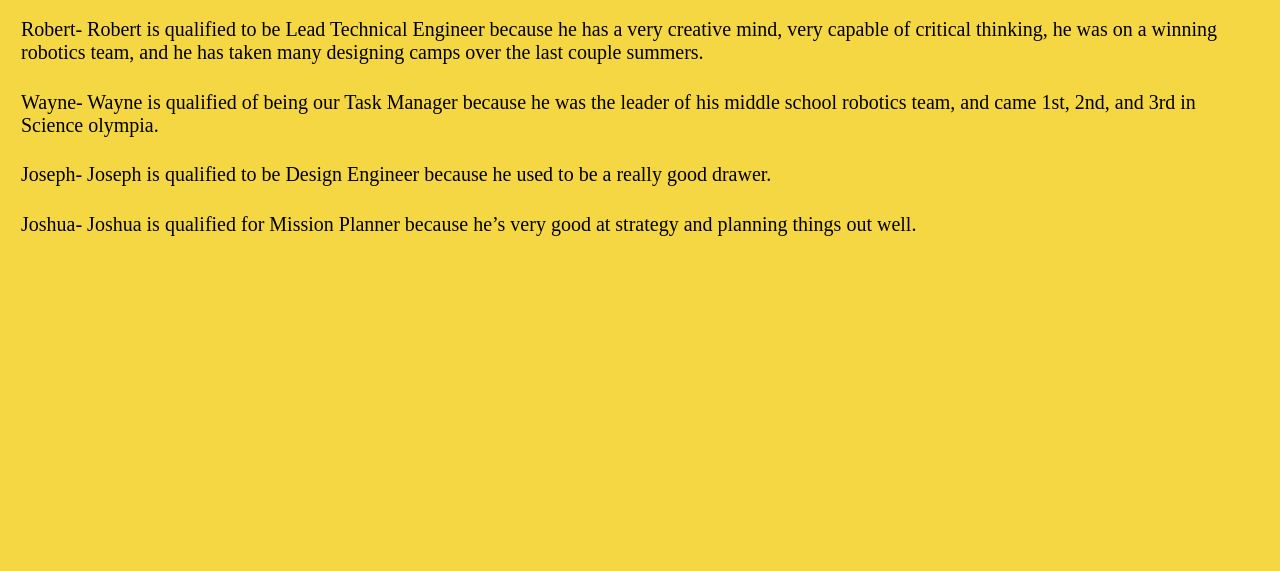
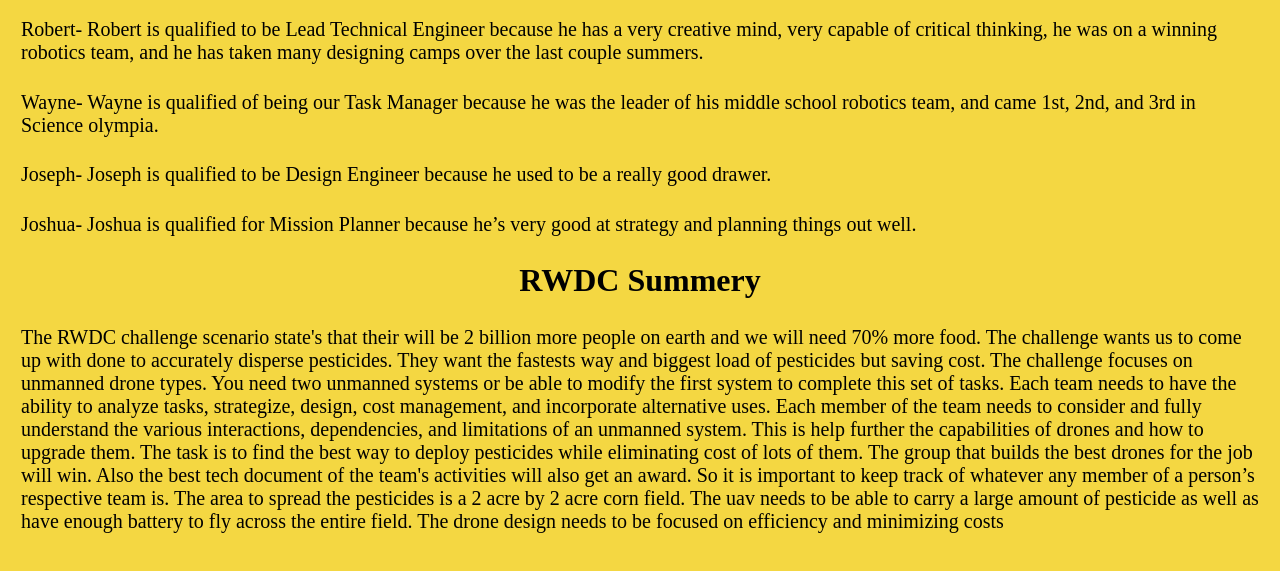
Before and after one commit to TeamHud/TeamHud.github.io, a plain HTML site: page index.html in a window 1280 px wide. Shown: the part 495-1066 px from the top of the page. Drawn offline with Linux system fonts and the light colour scheme.

Commit message:
Add files via upload

```diff
--- a/index.html
+++ b/index.html
@@ -37,6 +37,11 @@ Design Engineer- Joseph<br>
 <h2 class="subtext">Wayne- Wayne is qualified of being our Task Manager because he was the leader of his middle school robotics team, and came 1st, 2nd, and 3rd in Science olympia.</h2>
     <h2 class="subtext">Joseph- Joseph is qualified to be Design Engineer because he used to be a really good drawer.</h2>
 <h2 class="subtext">Joshua- Joshua is qualified for Mission Planner because he’s very good at strategy and planning things out well.</h2>
+    <h1 class="subtit">RWDC Summery</h1>
+    <h2 class="subtext">The RWDC challenge scenario state's that their will be 2 billion more people on earth and we will need 70% more food. The challenge wants us to come up with done to accurately disperse pesticides. They want the fastests way and biggest load of pesticides but saving cost. The challenge  focuses on unmanned drone types. You need two unmanned systems or be able to modify the first system to complete this set of tasks.
+	Each team needs to have the ability to analyze tasks, strategize, design, cost management, and incorporate alternative uses. Each member of the team needs to consider and fully understand the various interactions, dependencies, and limitations of an unmanned system. This is help further the capabilities of drones and how to upgrade them.
+    The task is to find the best way to deploy pesticides while eliminating cost of lots of them. The group that builds the best drones for the job will win. Also the best tech document of the team's activities will also get an award. So it is important to keep track of whatever any member of a person’s respective team is. The area to spread the pesticides is a 2 acre by 2 acre corn field. The uav needs to be able to carry a large amount of pesticide as well as have enough battery to fly across the entire field. The drone design needs to be focused on efficiency and minimizing costs
+</h2>
 </div>
 </body>
 </html>
```
